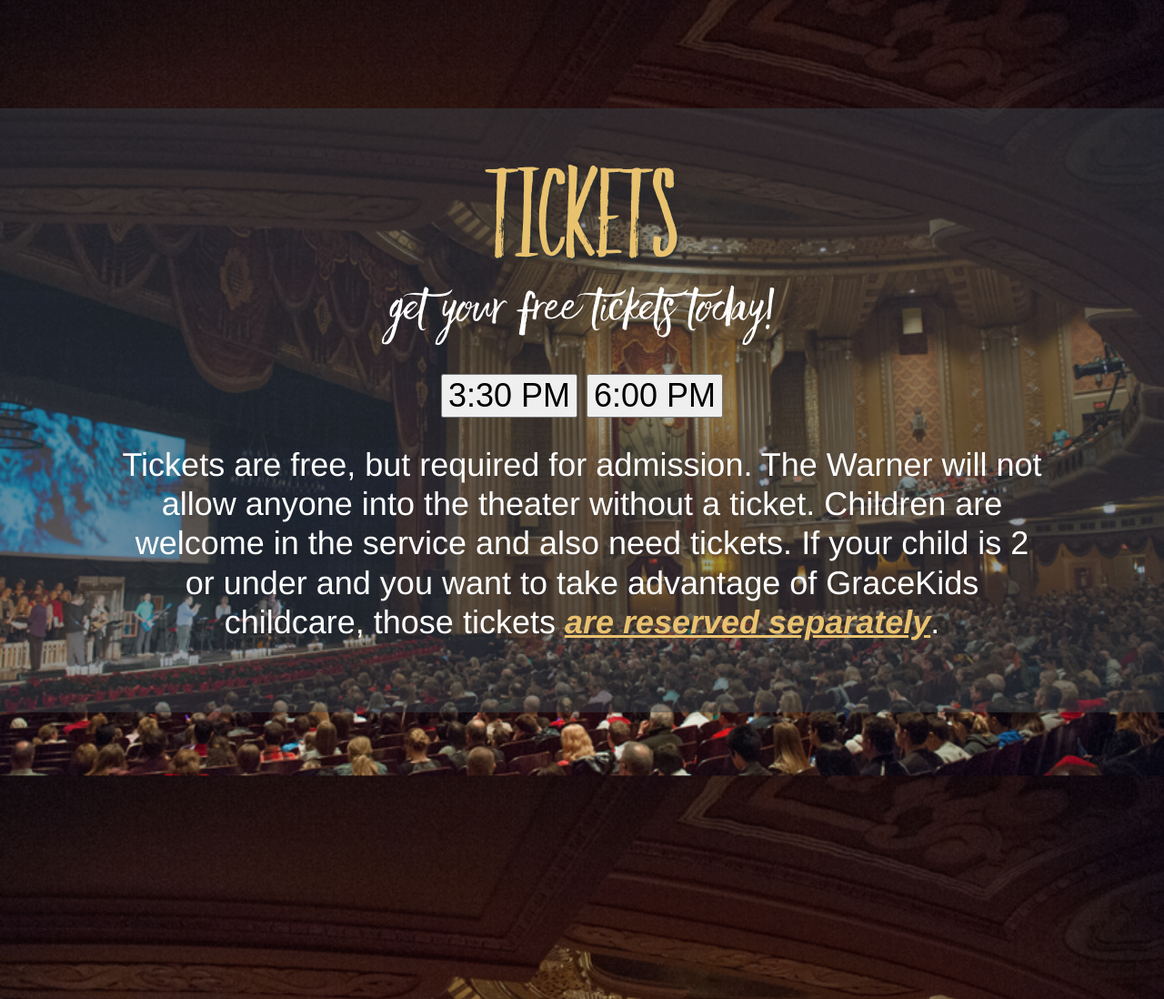
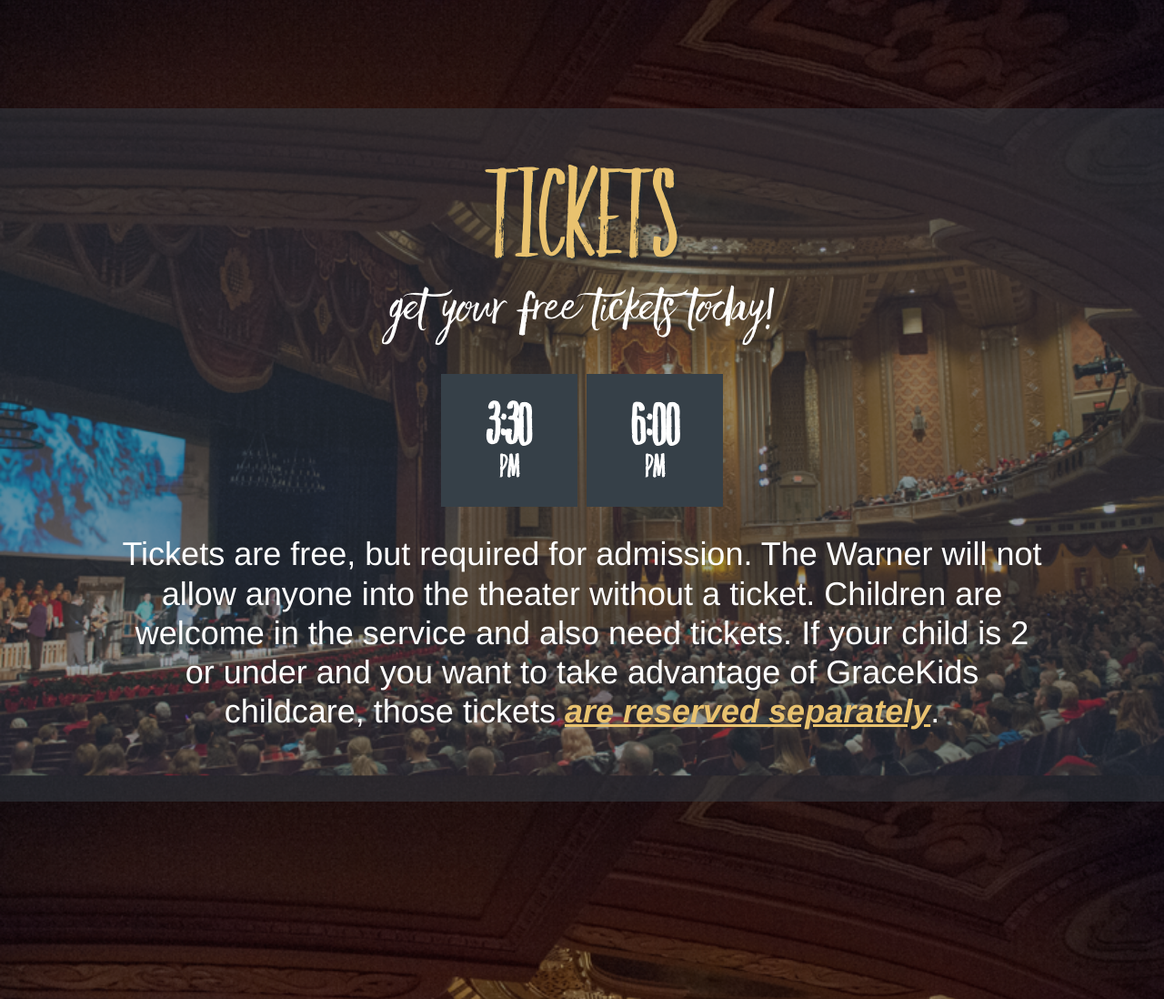
Before and after one commit to cfalzone/ChristmasAtTheWarner2015, a PHP site: page / in a window 1280 px wide, after a click on "Home". Shown: the part 1101-2199 px from the top of the page at 91% size. Run offline with PHP 8.4, Linux system fonts and the light colour scheme; some libraries are stand-ins or nearby versions.

Commit message:
Buttons and Sponsors

```diff
--- a/css/main.css
+++ b/css/main.css
@@ -122,6 +122,35 @@ ul {
     background-color: rgba(54, 64, 72, 0.5);
 }
 
+.button, .button:visited {
+    display: inline-block;
+    padding: 30px 0;
+    background-color: #364048;
+    color: white;
+    width: 150px;
+    text-decoration: none;
+    font-style:normal;
+    text-align: center;
+    font-family: "FnG1", Verdana, sans-serif;
+    font-size: 40px;
+    font-size: 4rem;
+}
+
+.button span {
+    font-size: 20px;
+    font-size: 2rem;
+    display: block;
+}
+
+.button:hover {
+    background-color: #E9C26F;
+}
+
+.sponsorlink {
+    display: inline-block;
+    margin: 20px;
+}
+
 /* Responsive Line Breaks */
 .rwd-line { display: block; }
 @media screen and (min-width: 768px) {
@@ -134,7 +163,6 @@ ul {
   display: table;
   clear: both;
 }
-
 
 
 /* Slides */
--- a/index.html
+++ b/index.html
@@ -51,8 +51,8 @@
         <h2>Tickets</h2>
         <h3><span class="rwd-line">Get your</span> <span class="rwd-line">FREE tickets today!</span></h3>
         <p class="buttons">
-            <button>3:30 PM</button>
-            <button>6:00 PM</button>
+            <a class="button" href="https://public.serviceu.com/RegistrationForm/8443602-334272514?OrgKey=14ba5be4-b980-4909-a384-86afb32428ca">3:30<span>PM</span></a>
+            <a class="button" href="https://public.serviceu.com/RegistrationForm/8443602-334272570?OrgKey=14ba5be4-b980-4909-a384-86afb32428ca">6:00<span>PM</span></a>
         </p>
         <p>Tickets are free, but required for admission.
           The Warner will not allow anyone into the theater without a ticket.
@@ -89,7 +89,10 @@
           The cost per child is $5. Childcare check-in will happen on the north side of the Warner Theater at the
           First Niagara bank entrance off of 10th Street. There are a limited number of spots available,
           so please register as soon as possible.</p>
-        <p class="buttons"><button>RESERVE TICKETS</button></p>
+        <p class="buttons">
+          <a class="button" href="https://public.serviceu.com/RegistrationForm/8443602-334272514?OrgKey=14ba5be4-b980-4909-a384-86afb32428ca">3:30<span>PM</span></a>
+          <a class="button" href="https://public.serviceu.com/RegistrationForm/8443602-334272570?OrgKey=14ba5be4-b980-4909-a384-86afb32428ca">6:00<span>PM</span></a>
+        </p>
       </div>
     </div>
 
@@ -125,7 +128,8 @@
       <div class="story semi">
         <h2>Sponsors</h2>
         <div id="sponsorsholder">
-          <a href="http://www.marshamarsh.com/" class="sponsorlink" id="marshamarsh"><img src="img/marshamarsh.png"></a>
+          <a href="http://www.marshamarsh.com/" class="sponsorlink" id="marshamarsh"><img height="200" src="img/marshamarsh.png"></a>
+          <a href="http://www.pnc.com/" class="sponsorlink" id="pnc"><img height="200" src="img/pnc.jpg"></a>
         </div>
       </div>
     </div>
```
Also changed, not shown: img/PNC.jpg (added).
